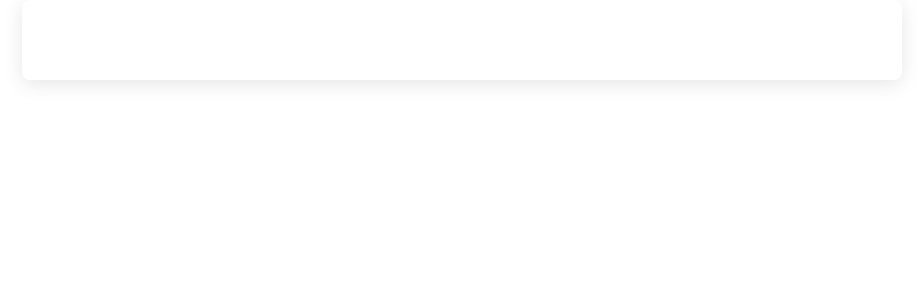
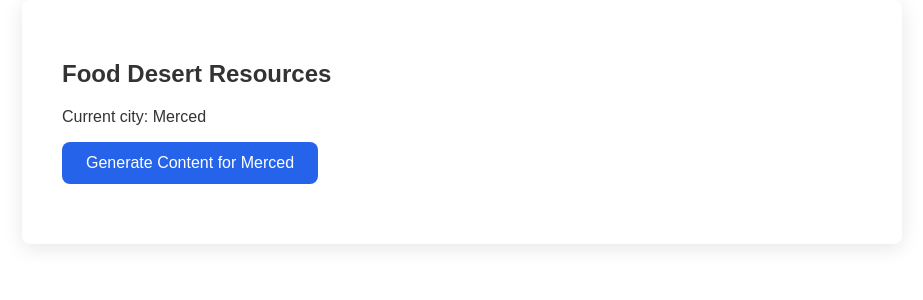
Before and after one commit to Jumpy-display/HackMerced25, a React (Create React App) app in the folder desert/: page /article in a window 1280 px wide. Shown: the top 300 px of the page, without its empty margins (178-1101 px from the left). Built offline with nearby package versions, Linux system fonts and the light colour scheme.

Commit message:
Added loading screen for article

```diff
--- a/desert/src/article.js
+++ b/desert/src/article.js
@@ -2,26 +2,35 @@ import React, { useEffect, useState } from 'react';
 import { GoogleGenerativeAI } from '@google/generative-ai';
 import ReactMarkdown from 'react-markdown';
 import { useLocation } from 'react-router-dom';
+import { CircularProgress, Skeleton, Box, Typography } from '@mui/material';
 
 
 const GeminiComponent = () => {
   const [output, setOutput] = useState('');
-  const [loading, setLoading] = useState(true);
+  const [loading, setLoading] = useState(false); // Start as false until we need to load
   const [error, setError] = useState(null);
-  const [city, setCity] = useState();
+  const [city, setCity] = useState(null); // Start as null to know if we've initialized
+  const [contentRequested, setContentRequested] = useState(false);
   const location = useLocation();
 
+  // Handle URL parameters
   useEffect(() => {
     const params = new URLSearchParams(location.search);
     const cityParam = params.get('city');
+
     if (cityParam) {
       setCity(decodeURIComponent(cityParam));
+      setContentRequested(true);
+    } else if (city === null) {
+      // Only set default if city hasn't been set yet
+      setCity('Merced');
     }
-  }, [location]);
+  }, [location, city]);
 
+  // Fetch content when city changes or content is requested
   useEffect(() => {
-    // Only fetch if city is not empty
-    if (city) {
+    // Only proceed if we have a city and content has been requested
+    if (city && contentRequested) {
       const fetchGeminiOutput = async () => {
         try {
           setLoading(true);
@@ -34,7 +43,6 @@ const GeminiComponent = () => {
           const genAI = new GoogleGenerativeAI(apiKey);
           const model = genAI.getGenerativeModel({ model: "gemini-1.5-flash" });
 
-          // Prompt formatted over multiple lines for better readability
           const fixedPrompt = `I Want You To Act As A Content Writer Very Proficient SEO Writer Writes Fluently English.
           Write a 3500-word 100% Unique, SEO-optimized, Human-Written article in English with at least 15 headings and
           subheadings (including H1, H2, H3, and H4 headings) that covers the topic provided in the Prompt.
@@ -47,7 +55,7 @@ const GeminiComponent = () => {
           this is important to Bold the Title and all headings of the article, and use appropriate headings for H tags.
           Now Write An Article On This Topic. How to cope with living in a food desert?
           Give an answer that starts off talking about how to shop in a food desert.
-          Then lists resources for food banks and pantries in ${city},CA.
+          Then lists resources for food banks and pantries in ${city}, CA.
           Finally give resources for how to start a community garden.`;
 
           const result = await model.generateContent(fixedPrompt);
@@ -74,7 +82,12 @@ const GeminiComponent = () => {
 
       fetchGeminiOutput();
     }
-  }, [city]); // Add city to the dependency array so this runs when city changes
+  }, [city, contentRequested]);
+
+  // Add a function to trigger content generation with current city
+  const generateContent = () => {
+    setContentRequested(true);
+  };
 
   // Function to remove outline tables
   const removeOutlineTables = (text) => {
@@ -221,29 +234,67 @@ const GeminiComponent = () => {
       border-radius: 8px;
       margin: 20px 0;
     }
+
+    .generate-button {
+      background-color: #2563eb;
+      color: white;
+      padding: 12px 24px;
+      border: none;
+      border-radius: 8px;
+      font-size: 16px;
+      font-weight: 500;
+      cursor: pointer;
+      transition: background-color 0.3s;
+      margin-bottom: 20px;
+    }
+
+    .generate-button:hover {
+      background-color: #1e40af;
+    }
   `;
+
+  const LoadingSkeleton = () => (
+    <Box sx={{ padding: 3 }}>
+      <Typography variant="h6" color="text.secondary" align="center" gutterBottom>
+        Generating article about food deserts in {city}...
+      </Typography>
+      <Box sx={{ display: 'flex', justifyContent: 'center', mb: 4 }}>
+        <CircularProgress />
+      </Box>
+      <Skeleton variant="rectangular" height={60} sx={{ mb: 2 }} />
+      <Skeleton variant="text" height={30} sx={{ mb: 1 }} />
+      <Skeleton variant="text" height={30} sx={{ mb: 1 }} />
+      <Skeleton variant="text" height={30} sx={{ mb: 3 }} />
+
+      <Skeleton variant="rectangular" height={40} sx={{ mb: 2 }} />
+      <Skeleton variant="text" height={30} sx={{ mb: 1 }} />
+      <Skeleton variant="text" height={30} sx={{ mb: 1 }} />
+      <Skeleton variant="text" height={30} sx={{ mb: 3 }} />
+
+      <Skeleton variant="rectangular" height={40} sx={{ mb: 2 }} />
+      <Skeleton variant="text" height={30} sx={{ mb: 1 }} />
+      <Skeleton variant="text" height={30} sx={{ mb: 1 }} />
+      <Skeleton variant="text" height={30} />
+    </Box>
+  );
 
   return (
     <div className="bg-gray-100 py-12">
       <style>{customStyles}</style>
       <div className="article-container">
-        {loading ? (
-          <div className="flex justify-center items-center h-64">
-            <div className="animate-pulse space-y-8 w-full">
-              <div className="h-20 bg-gray-200 rounded w-3/4"></div> {/* Increased height for loading title */}
-              <div className="space-y-4">
-                <div className="h-4 bg-gray-200 rounded"></div>
-                <div className="h-4 bg-gray-200 rounded"></div>
-                <div className="h-4 bg-gray-200 rounded w-5/6"></div>
-              </div>
-              <div className="h-6 bg-gray-200 rounded w-1/2 mt-8"></div>
-              <div className="space-y-4">
-                <div className="h-4 bg-gray-200 rounded"></div>
-                <div className="h-4 bg-gray-200 rounded"></div>
-                <div className="h-4 bg-gray-200 rounded w-5/6"></div>
-              </div>
-            </div>
+        {!contentRequested ? (
+          <div className="text-center">
+            <h2 className="text-2xl font-bold mb-6">Food Desert Resources</h2>
+            <p className="mb-6">Current city: {city || "Merced"}</p>
+            <button
+              className="generate-button"
+              onClick={generateContent}
+            >
+              Generate Content for {city || "Merced"}
+            </button>
           </div>
+        ) : loading ? (
+          <LoadingSkeleton />
         ) : error ? (
           <div className="bg-red-100 border-l-4 border-red-500 p-4 mb-4">
             <div className="flex">
```
